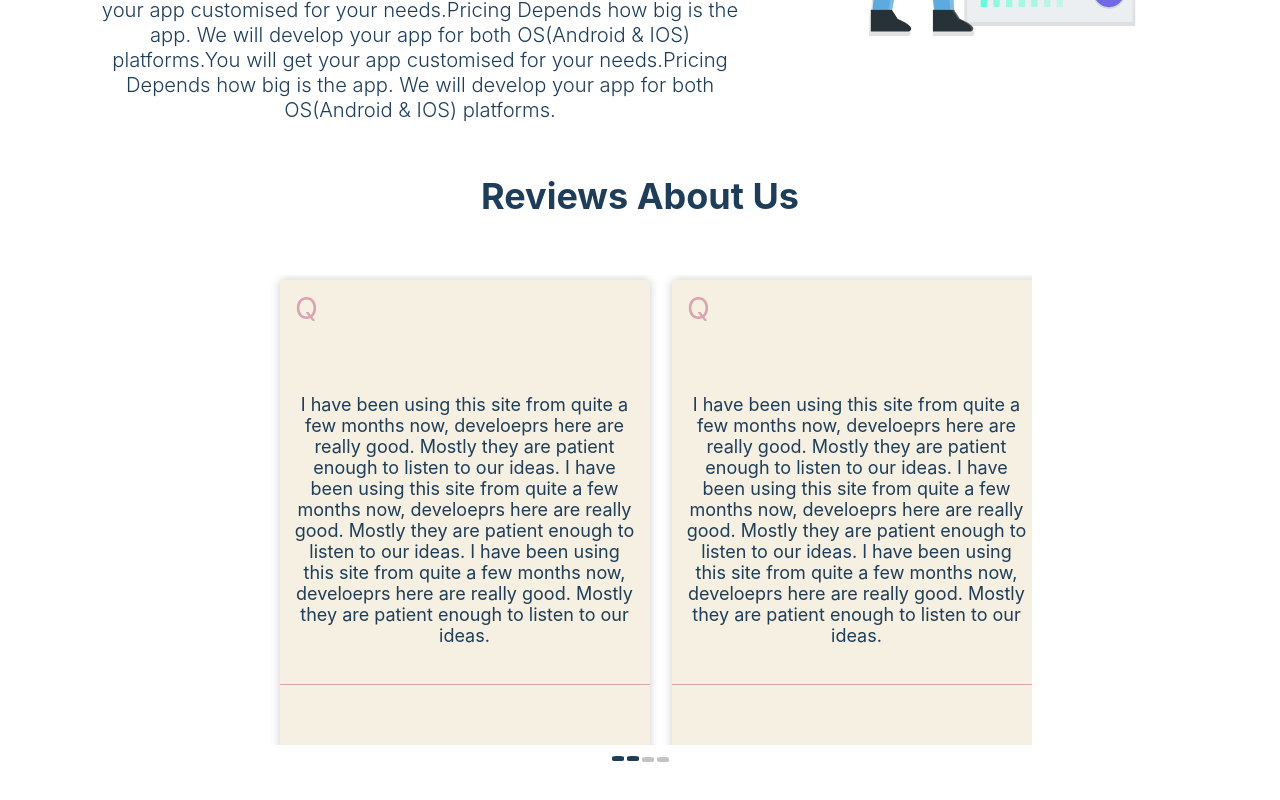
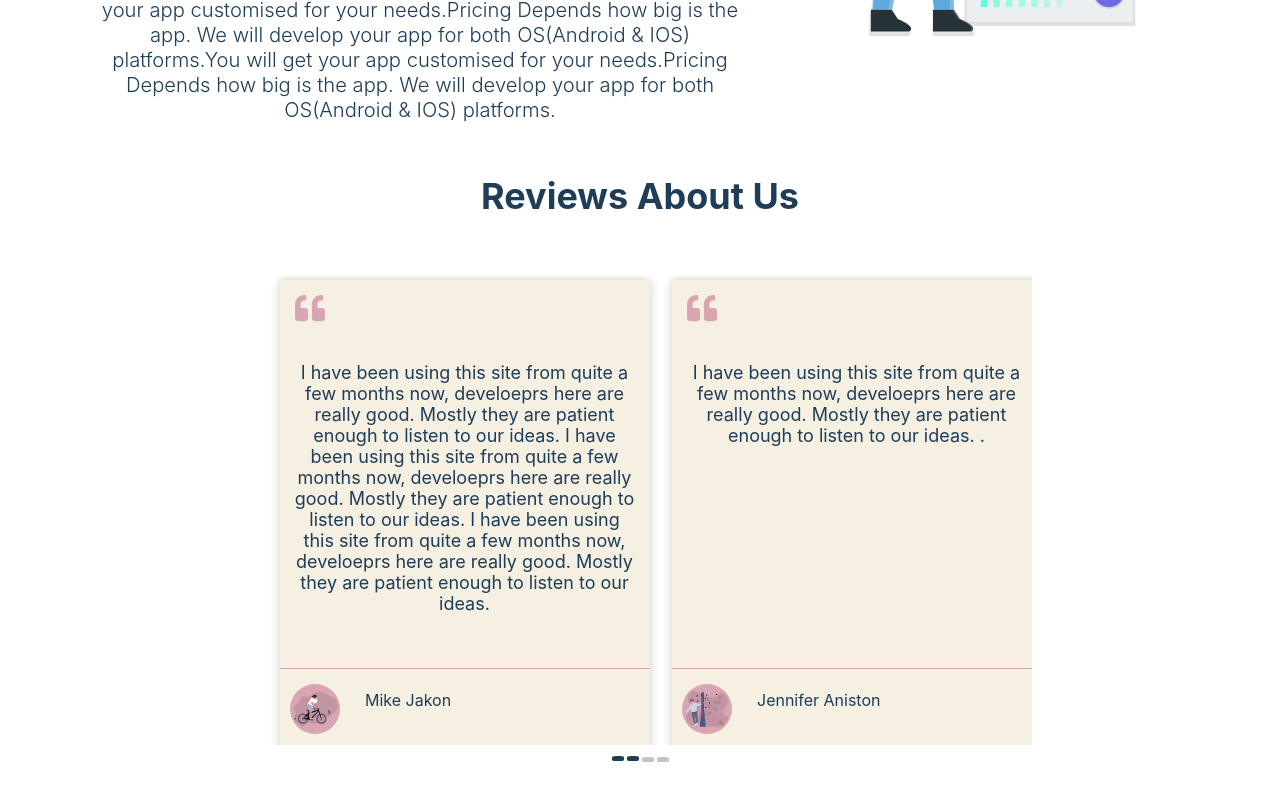
Before and after one commit to umangag07/Reactjs-Projects, a React (Create React App) app in the folder smooth-scroll-website/: page / in a window 1280 px wide. Shown: the part 3157-3957 px from the top of the page. Built offline with nearby package versions, Linux system fonts and the light colour scheme.

Commit message:
completed the card passed data as props

```diff
--- a/smooth-scroll-website/src/Components/ReviewCard/CardIndex.jsx
+++ b/smooth-scroll-website/src/Components/ReviewCard/CardIndex.jsx
@@ -1,60 +1,76 @@
-import React from 'react'
-import styled from 'styled-components'
-import { theme } from '../../styles';
-import { Marginer } from '../Marginer/Index';
-
+import { faQuoteLeft } from "@fortawesome/free-solid-svg-icons";
+import { FontAwesomeIcon } from "@fortawesome/react-fontawesome";
+import React from "react";
+import styled from "styled-components";
+import { theme } from "../../styles";
+import { Marginer } from "../Marginer/Index";
 
 const ReviewCardConatainer = styled.div`
-    width:370px;
-    height:500px;
-    background-color:${theme.color1};
-    box-shadow: 0px 0px 10px rgba(88, 80, 80, 0.3);
-    border-radius:5px;
-    margin: 5px 2em;
-    position:relative;
+  width: 370px;
+  height: 500px;
+  background-color: ${theme.color1};
+  box-shadow: 0px 0px 10px rgba(88, 80, 80, 0.3);
+  border-radius: 5px;
+  margin: 5px 2em;
+  position: relative;
 `;
 
 const QuoteIcon = styled.div`
-    position:absolute;
-    top:10px;
-    left:15px;
-    font-size:30px;
-    color:${theme.color5};
+  position: absolute;
+  top: 10px;
+  left: 15px;
+  font-size: 30px;
+  color: ${theme.color5};
 `;
 const Reviewtext = styled.p`
-    position:absolute;
-    font-size:18px;
-    color:${theme.color2};
-    padding-left:12px;
-    padding-right:13px;
+  position: absolute;
+  font-size: 18px;
+  color: ${theme.color2};
+  padding-left: 12px;
+  padding-right: 13px;
 `;
 const Line = styled.span`
-  min-width:80%;
-  min-height:1px;
-  display:flex;
-  background-color:${theme.color5};
-  margin-top:20px;
-  margin-bottom:5px;
+  min-width: 80%;
+  min-height: 1px;
+  display: flex;
+  background-color: ${theme.color5};
+  margin-top: 20px;
+  margin-bottom: 5px;
+`;
+const UserDetail = styled.div`
+  display: flex;
+`;
+const UserImg = styled.img`
+  width: 50px;
+  height: 50px;
+  margin: 10px;
+  border-radius: 50%;
+  padding:2px;
+  background-color: ${theme.color5};
+`;
+const UserName = styled.p`
+  font-size: 16px;
+  margin-left: 15px;
+  color: ${theme.color2};
 `;
 
-const UserImg  = styled.img`
-
-`;
-
-export function CardIndex() {
-    return <>
-    <ReviewCardConatainer>
-        <QuoteIcon>Q</QuoteIcon>
-        <Marginer direction="vertical" margin="6em"/>
-        <Reviewtext>I have been using this site from quite a few months now, develoeprs here are really good.
-            Mostly they are patient enough to listen to our ideas.
-            I have been using this site from quite a few months now, develoeprs here are really good.
-            Mostly they are patient enough to listen to our ideas.
-            I have been using this site from quite a few months now, develoeprs here are really good.
-            Mostly they are patient enough to listen to our ideas.
-        </Reviewtext>
-        <Marginer direction="vertical" margin="18em"/>
-        <Line/>
-    </ReviewCardConatainer>
+export function CardIndex(props) {
+  const { Review, Name, ImgUrl } = props;
+  return (
+    <>
+      <ReviewCardConatainer>
+        <QuoteIcon>
+          <FontAwesomeIcon icon={faQuoteLeft} />
+        </QuoteIcon>
+        <Marginer direction="vertical" margin="4em" />
+        <Reviewtext>{Review}</Reviewtext>
+        <Marginer direction="vertical" margin="19em" />
+        <Line />
+        <UserDetail>
+          <UserImg src={ImgUrl} />
+          <UserName>{Name}</UserName>
+        </UserDetail>
+      </ReviewCardConatainer>
     </>
+  );
 }
--- a/smooth-scroll-website/src/Container/homepage/ReviewSection.jsx
+++ b/smooth-scroll-website/src/Container/homepage/ReviewSection.jsx
@@ -14,6 +14,10 @@ import { CardIndex } from "../../Components/ReviewCard/CardIndex";
 import { SectionTitle } from "../../Components/SectionTitle/index_sectionTitle";
 import "pure-react-carousel/dist/react-carousel.es.css";
 import { theme } from "../../styles";
+import User1 from '../../Assets/Logo/User1.svg'
+import User2 from '../../Assets/Logo/User2.svg'
+import User3 from '../../Assets/Logo/User3.svg'
+import User4 from '../../Assets/Logo/User4.svg'
 const ReviewContainer = styled(Element)`
   min-height: 700px;
   display: flex;
@@ -64,16 +68,43 @@ export function ReviewSection() {
       >
         <Slider>
           <StyledSlide index={0}>
-            <CardIndex />
+            <CardIndex
+            Review={`I have been using this site from quite a few months now, develoeprs here are really good.
+                Mostly they are patient enough to listen to our ideas.
+                I have been using this site from quite a few months now, develoeprs here are really good.
+                Mostly they are patient enough to listen to our ideas.
+                I have been using this site from quite a few months now, develoeprs here are really good.
+                Mostly they are patient enough to listen to our ideas.`}
+            Name={`Mike Jakon`}
+            ImgUrl={User1} />
           </StyledSlide>
           <StyledSlide index={1}>
-            <CardIndex />
+          <CardIndex
+            Review={`I have been using this site from quite a few months now, develoeprs here are really good.
+            Mostly they are patient enough to listen to our ideas.
+            .`}
+            Name={`Jennifer Aniston`}
+            ImgUrl={User2} />
           </StyledSlide>
           <StyledSlide index={2}>
-            <CardIndex />
+          <CardIndex
+            Review={`I have been using this site from quite a few months now, develoeprs here are really good.
+            Mostly they are patient enough to listen to our ideas.
+            I have been using this site from quite a few months now, develoeprs here are really good.
+           .`}
+            Name={'Nina Dobrev'}
+            ImgUrl={User3} />
           </StyledSlide>
           <StyledSlide index={3}>
-            <CardIndex />
+          <CardIndex
+            Review={`I have been using this site from quite a few months now, develoeprs here are really good.
+            Mostly they are patient enough to listen to our ideas.
+            I have been using this site from quite a few months now, develoeprs here are really good.
+            Mostly they are patient enough to listen to our ideas.
+            I have been using this site from quite a few months now, develoeprs here are really good.
+            Mostly they are patient enough to listen to our ideas.`}
+            Name={'Mithila Palkar'}
+            ImgUrl={User4} />
           </StyledSlide>
         </Slider>
         <StyledDotGroup />
```
